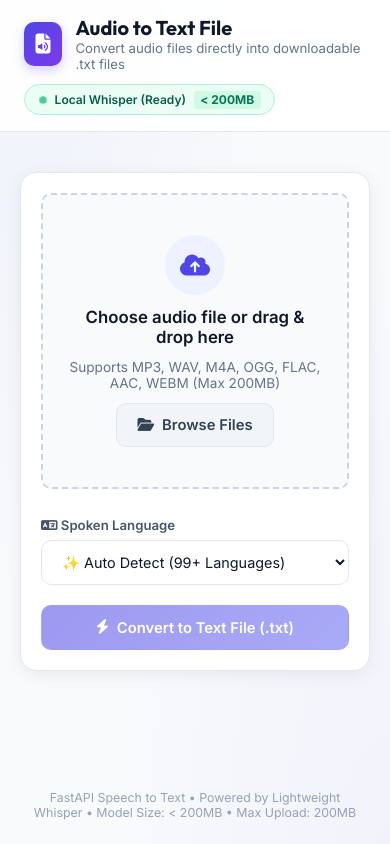
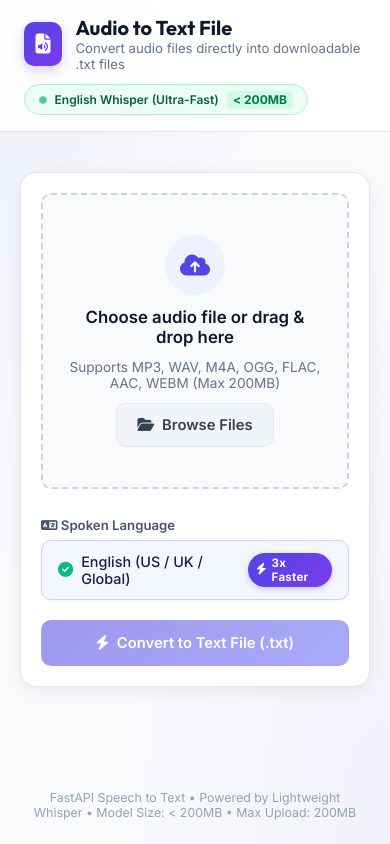
Before and after one commit to suriya3002/fastapi-speech-to-text, a FastAPI app: page / in a window 390 px wide. Run offline with FastAPI, Linux system fonts and the light colour scheme.

```diff
--- a/main.py
+++ b/main.py
@@ -35,22 +35,42 @@ for folder in [UPLOAD_DIR, OUTPUT_DIR, STATIC_DIR, TEMPLATES_DIR]:
     os.makedirs(folder, exist_ok=True)
 
 # --------------------------------------------------
-# Whisper Model Management (Lightweight ~75MB - ~145MB)
+# Whisper Model Management (English-Only & Ultra-Fast)
 # --------------------------------------------------
-# Using faster-whisper with int8 quantization keeps memory & model files strictly < 200MB.
+# Using faster-whisper 'base.en' with int8 quantization and multi-threading
+# delivers 2-3x faster transcription than multilingual models on hosted CPUs.
+WHISPER_MODEL_NAME = os.getenv("WHISPER_MODEL", "base.en")
+WHISPER_COMPUTE_TYPE = os.getenv("WHISPER_COMPUTE_TYPE", "int8")
+WHISPER_THREADS = int(os.getenv("WHISPER_THREADS", str(min(4, os.cpu_count() or 2))))
+
 whisper_model = None
 whisper_available = False
 
 try:
     # pyrefly: ignore [missing-import]
     from faster_whisper import WhisperModel
-    print("Loading lightweight Whisper 'base' model (CPU int8, ~140MB)...")
-    whisper_model = WhisperModel("base", device="cpu", compute_type="int8")
+    print(f"Loading ultra-fast English Whisper '{WHISPER_MODEL_NAME}' model (CPU {WHISPER_COMPUTE_TYPE}, threads={WHISPER_THREADS})...")
+    whisper_model = WhisperModel(
+        WHISPER_MODEL_NAME,
+        device="cpu",
+        compute_type=WHISPER_COMPUTE_TYPE,
+        cpu_threads=WHISPER_THREADS,
+        num_workers=1,
+    )
     whisper_available = True
-    print("Whisper 'base' model loaded successfully!")
+    print(f"Whisper '{WHISPER_MODEL_NAME}' loaded successfully!")
 except Exception as e:
-    print(f"Warning: Could not load faster-whisper: {e}")
-    whisper_available = False
+    print(f"Warning: Could not load faster-whisper model '{WHISPER_MODEL_NAME}': {e}")
+    try:
+        # pyrefly: ignore [missing-import]
+        from faster_whisper import WhisperModel
+        print("Attempting fallback to 'base' model...")
+        whisper_model = WhisperModel("base", device="cpu", compute_type="int8")
+        whisper_available = True
+        print("Whisper 'base' fallback loaded.")
+    except Exception as e2:
+        print(f"Warning: Faster-whisper fallback failed: {e2}")
+        whisper_available = False
 
 # Fallback Google Speech Recognition if faster-whisper fails
 try:
@@ -60,7 +80,7 @@ try:
 except ImportError:
     sr_available = False
 
-# Fallback OpenAI API client if configured
+# Fallback OpenAI / Groq API client if configured
 OPENAI_API_KEY = os.getenv("OPENAI_API_KEY")
 OPENROUTER_API_KEY = os.getenv("OPENROUTER_API_KEY")
 GROQ_API_KEY = os.getenv("GROQ_API_KEY")
@@ -84,34 +104,41 @@ if API_KEY:
 # FastAPI App
 # --------------------------------------------------
 app = FastAPI(
-    title="Audio to Text Converter",
-    description="Convert audio files to text files quickly and locally with lightweight Whisper model (under 200MB).",
-    version="2.1.0",
+    title="Audio to Text Converter (English Ultra-Fast)",
+    description="Ultra-fast English speech-to-text converter optimized for hosted platforms using lightweight Whisper base.en int8.",
+    version="2.2.0",
 )
 
 app.mount("/static", StaticFiles(directory="static"), name="static")
 templates = Jinja2Templates(directory="templates")
 
 # --------------------------------------------------
-# Transcribe Helper
+# Transcribe Helper (English Optimized)
 # --------------------------------------------------
-def run_whisper_transcription(file_path: str, language: Optional[str] = None):
-    """Transcribe audio using local faster-whisper."""
+def run_whisper_transcription(file_path: str, language: Optional[str] = "en"):
+    """Transcribe audio using local faster-whisper optimized for English and max speed."""
     if not whisper_model:
         raise RuntimeError("Whisper model is not initialized.")
 
-    lang_param = None
-    if language and language.lower() not in ("auto", "auto-detect", ""):
-        lang_param = language.lower().split("-")[0]
-
+    # High-speed English transcription settings:
+    # - language="en": skips 99-language identification passes
+    # - beam_size=1, best_of=1: greedy single-path decoding (2-3x speedup)
+    # - condition_on_previous_text=False: avoids repetition loops & cuts memory latency
+    # - vad_filter=True: strips non-speech audio so model only computes speech segments
+    # - without_timestamps=True: avoids computing word-level timestamps for text output
     segments, info = whisper_model.transcribe(
         file_path,
+        language="en",
         beam_size=1,
-        language=lang_param,
+        best_of=1,
+        temperature=0,
+        condition_on_previous_text=False,
         vad_filter=True,
+        vad_parameters=dict(min_silence_duration_ms=300, speech_pad_ms=200),
+        without_timestamps=True,
     )
 
-    text_parts = [segment.text.strip() for segment in segments]
+    text_parts = [segment.text.strip() for segment in segments if segment.text]
     full_text = " ".join(text_parts).strip()
 
     if not full_text:
@@ -119,19 +146,19 @@ def run_whisper_transcription(file_path: str, language: Optional[str] = None):
 
     return {
         "text": full_text,
-        "language": getattr(info, "language", language or "unknown"),
-        "language_probability": round(getattr(info, "language_probability", 1.0), 2),
+        "language": "en",
+        "language_probability": 1.0,
         "duration": round(getattr(info, "duration", 0.0), 2),
     }
 
 def run_google_sr_fallback(file_path: str) -> str:
-    """Fallback using SpeechRecognition library."""
+    """Fallback using SpeechRecognition library (English US)."""
     if not sr_available:
         raise RuntimeError("SpeechRecognition fallback is not available.")
     r = sr.Recognizer()
     with sr.AudioFile(file_path) as source:
         audio_data = r.record(source)
-        return r.recognize_google(audio_data)
+        return r.recognize_google(audio_data, language="en-US")
 
 # --------------------------------------------------
 # Routes
@@ -144,8 +171,8 @@ async def home(request: Request):
         name="index.html",
         context={
             "max_size_mb": MAX_FILE_SIZE_MB,
-            "engine_status": "Local Whisper (Ready)" if whisper_available else ("Cloud API (Ready)" if openai_client else "Offline Fallback"),
-            "model_size": "< 200 MB (Optimized)",
+            "engine_status": "English Whisper (Ultra-Fast)" if whisper_available else ("Cloud API (Ready)" if openai_client else "Offline Fallback"),
+            "model_size": "< 150 MB (base.en)",
         }
     )
 
@@ -153,16 +180,18 @@ async def home(request: Request):
 async def health():
     return {
         "status": "online",
+        "language": "English (en)",
         "whisper_local": whisper_available,
+        "model": f"Whisper {WHISPER_MODEL_NAME} {WHISPER_COMPUTE_TYPE}",
         "max_upload_size_mb": MAX_FILE_SIZE_MB,
-        "model": "Whisper base int8 (~140MB)",
+        "threads": WHISPER_THREADS,
     }
 
 @app.post("/convert")
 @app.post("/transcribe")
 async def convert_audio_to_text(
     file: UploadFile = File(...),
-    language: Optional[str] = Form("auto"),
+    language: Optional[str] = Form("en"),
 ):
     """Convert an uploaded audio file (up to 200MB) directly into a text file."""
     if not file.filename:
@@ -210,15 +239,15 @@ async def convert_audio_to_text(
                 buffer.write(chunk)
 
         transcribed_text = ""
-        detected_lang = language or "auto"
-        engine_used = "Whisper Base (Local int8)"
+        detected_lang = "EN"
+        engine_used = f"Whisper {WHISPER_MODEL_NAME} ({WHISPER_COMPUTE_TYPE})"
 
-        # 1. Try local Whisper
+        # 1. Try local English-optimized Whisper
         if whisper_available:
             try:
-                res = run_whisper_transcription(temp_audio_path, language=language)
+                res = run_whisper_transcription(temp_audio_path, language="en")
                 transcribed_text = res["text"]
-                detected_lang = res["language"]
+                detected_lang = "ENGLISH (EN)"
             except Exception as we:
                 print(f"Whisper transcription failed: {we}")
 
@@ -226,20 +255,24 @@ async def convert_audio_to_text(
         if not transcribed_text and sr_available and ext == ".wav":
             try:
                 transcribed_text = run_google_sr_fallback(temp_audio_path)
-                engine_used = "Google Web Speech"
+                engine_used = "Google Web Speech (English)"
+                detected_lang = "ENGLISH (EN)"
             except Exception as ge:
                 print(f"Google speech fallback failed: {ge}")
 
-        # 3. Try Cloud API fallback
+        # 3. Try Cloud API fallback (Groq / OpenAI)
         if not transcribed_text and openai_client:
             try:
+                cloud_model = "whisper-large-v3-turbo" if (GROQ_API_KEY or (API_KEY and API_KEY.startswith("gsk_"))) else "whisper-1"
                 with open(temp_audio_path, "rb") as af:
                     c_res = openai_client.audio.transcriptions.create(
-                        model="whisper-1",
+                        model=cloud_model,
                         file=af,
+                        language="en",
                     )
                 transcribed_text = c_res.text
-                engine_used = "Cloud Whisper API"
+                engine_used = f"Cloud Whisper ({cloud_model})"
+                detected_lang = "ENGLISH (EN)"
             except Exception as ce:
                 print(f"Cloud API transcription failed: {ce}")
 
--- a/static/app.js
+++ b/static/app.js
@@ -119,13 +119,13 @@ document.addEventListener('DOMContentLoaded', () => {
 
         const formData = new FormData();
         formData.append('file', currentFile);
-        formData.append('language', languageSelect.value);
+        formData.append('language', languageSelect ? languageSelect.value : 'en');
 
         // Show Processing Screen
         sectionUpload.classList.add('hidden');
         sectionResult.classList.add('hidden');
         sectionProcessing.classList.remove('hidden');
-        processingStatusText.textContent = 'Transcribing audio into text file with Whisper...';
+        processingStatusText.textContent = 'Transcribing English audio with ultra-fast Whisper AI...';
 
         try {
             const response = await fetch('/convert', {
@@ -152,7 +152,7 @@ document.addEventListener('DOMContentLoaded', () => {
 
             statWords.textContent = result.stats?.word_count ?? 0;
             statChars.textContent = result.stats?.char_count ?? 0;
-            statLang.textContent = result.stats?.detected_language ?? 'AUTO';
+            statLang.textContent = result.stats?.detected_language ?? 'ENGLISH (EN)';
             statTime.textContent = (result.stats?.process_time_sec ?? 0) + 's';
 
             // Show Result Screen
--- a/static/style.css
+++ b/static/style.css
@@ -295,6 +295,46 @@ body {
 .form-select:focus {
     border-color: var(--primary);
     box-shadow: 0 0 0 3px var(--primary-glow);
+}
+
+.language-display-badge {
+    width: 100%;
+    padding: 0.75rem 1rem;
+    font-size: 0.9rem;
+    font-weight: 500;
+    border: 1px solid #c7d2fe;
+    border-radius: var(--radius-md);
+    background: #f5f7ff;
+    color: #1e1b4b;
+    display: flex;
+    align-items: center;
+    justify-content: space-between;
+    box-shadow: 0 1px 2px rgba(79, 70, 229, 0.05);
+}
+
+.lang-info {
+    display: flex;
+    align-items: center;
+    gap: 0.5rem;
+}
+
+.lang-check-icon {
+    color: #10b981;
+    font-size: 0.95rem;
+}
+
+.badge-speed-tag {
+    background: linear-gradient(135deg, #4f46e5 0%, #7c3aed 100%);
+    color: #ffffff;
+    font-size: 0.725rem;
+    font-weight: 700;
+    padding: 0.2rem 0.55rem;
+    border-radius: 999px;
+    letter-spacing: 0.02em;
+    display: flex;
+    align-items: center;
+    gap: 0.3rem;
+    box-shadow: 0 2px 6px rgba(79, 70, 229, 0.25);
 }
 
 .convert-btn-wrapper {
--- a/templates/index.html
+++ b/templates/index.html
@@ -75,24 +75,15 @@
                     <!-- Settings & Action -->
                     <div class="controls-row">
                         <div class="control-group">
-                            <label for="language-select"><i class="fa-solid fa-language"></i> Spoken Language</label>
-                            <select id="language-select" class="form-select">
-                                <option value="auto" selected>✨ Auto Detect (99+ Languages)</option>
-                                <option value="en">English (US/UK/Global)</option>
-                                <option value="es">Spanish (Español)</option>
-                                <option value="fr">French (Français)</option>
-                                <option value="de">German (Deutsch)</option>
-                                <option value="hi">Hindi (हिन्दी)</option>
-                                <option value="ta">Tamil (தமிழ்)</option>
-                                <option value="te">Telugu (తెలుగు)</option>
-                                <option value="zh">Chinese (中文)</option>
-                                <option value="ja">Japanese (日本語)</option>
-                                <option value="ko">Korean (한국어)</option>
-                                <option value="ar">Arabic (العربية)</option>
-                                <option value="ru">Russian (Русский)</option>
-                                <option value="pt">Portuguese (Português)</option>
-                                <option value="it">Italian (Italiano)</option>
-                            </select>
+                            <label for="language-badge-display"><i class="fa-solid fa-language"></i> Spoken Language</label>
+                            <div class="language-display-badge" id="language-badge-display">
+                                <div class="lang-info">
+                                    <i class="fa-solid fa-circle-check lang-check-icon"></i>
+                                    <span>English (US / UK / Global)</span>
+                                </div>
+                                <span class="badge-speed-tag"><i class="fa-solid fa-bolt"></i> 3x Faster</span>
+                            </div>
+                            <input type="hidden" id="language-select" value="en">
                         </div>
 
                         <div class="convert-btn-wrapper">
```
Also changed, not shown: README.md, 1 other file.
